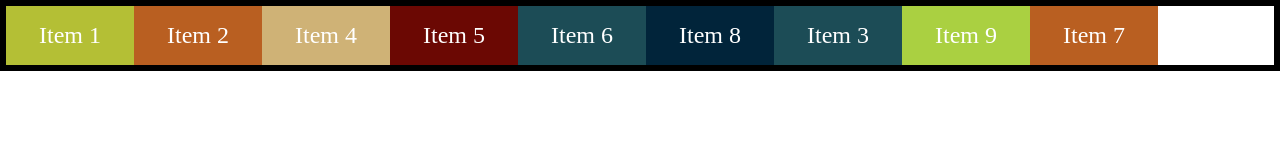
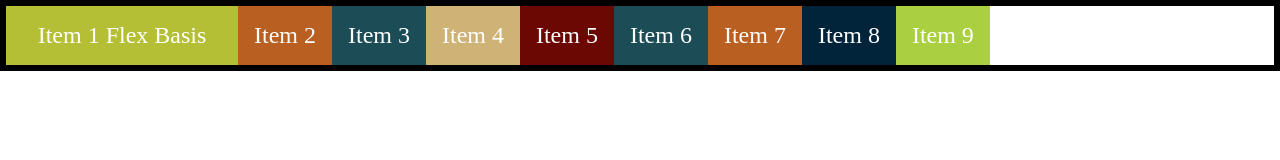
Before and after one commit to dewanwakilahmed/flexbox-crash-course-2022-codevolution, a plain HTML site: page index.html in a window 1280 px wide. Drawn offline with Linux system fonts and the light colour scheme.

Commit message:
Flex Basis

```diff
--- a/index.html
+++ b/index.html
@@ -9,7 +9,7 @@
   </head>
   <body>
     <div class="container">
-      <div class="flex-item item-1">Item 1</div>
+      <div class="flex-item item-1">Item 1 Flex Basis</div>
       <div class="flex-item item-2">Item 2</div>
       <div class="flex-item item-3">Item 3</div>
       <div class="flex-item item-4">Item 4</div>
--- a/style.css
+++ b/style.css
@@ -54,13 +54,15 @@ body {
   padding: 1rem;
   text-align: center;
   /* flex-grow: 1; */
-  flex-shrink: 1;
-  width: 6rem;
+  /* flex-shrink: 1; */
+  /* width: 6rem; */
 }
 
 .item-1 {
   background-color: #b4bf35;
   /* padding-bottom: 3rem; */
+  /* flex-basis: auto; */
+  flex-basis: 200px;
 }
 
 .item-2 {
@@ -71,8 +73,8 @@ body {
 .item-3 {
   background-color: #1c4c56;
   /* padding-bottom: 3rem; */
-  order: 1;
-  flex-shrink: 4;
+  /* order: 1; */
+  /* flex-shrink: 4; */
 }
 
 .item-4 {
@@ -91,7 +93,7 @@ body {
 
 .item-7 {
   background-color: #b95f21;
-  order: 2;
+  /* order: 2; */
 }
 
 .item-8 {
@@ -100,5 +102,5 @@ body {
 
 .item-9 {
   background-color: #aad041;
-  order: 1;
+  /* order: 1; */
 }
```
